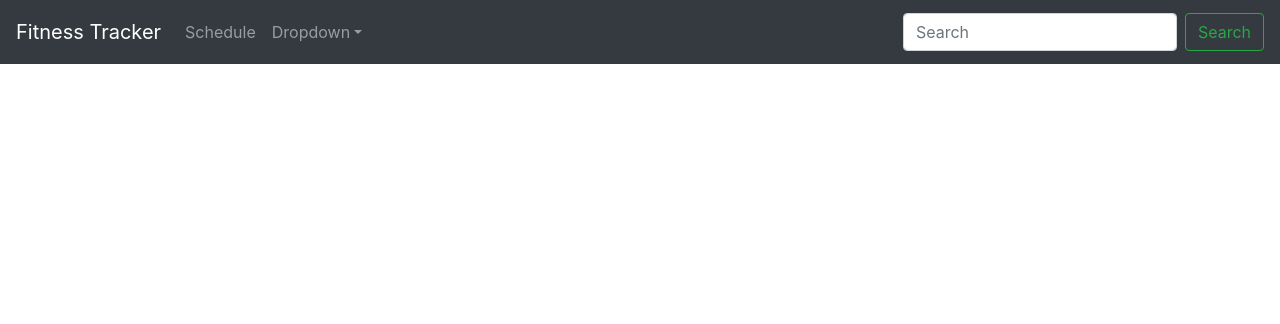
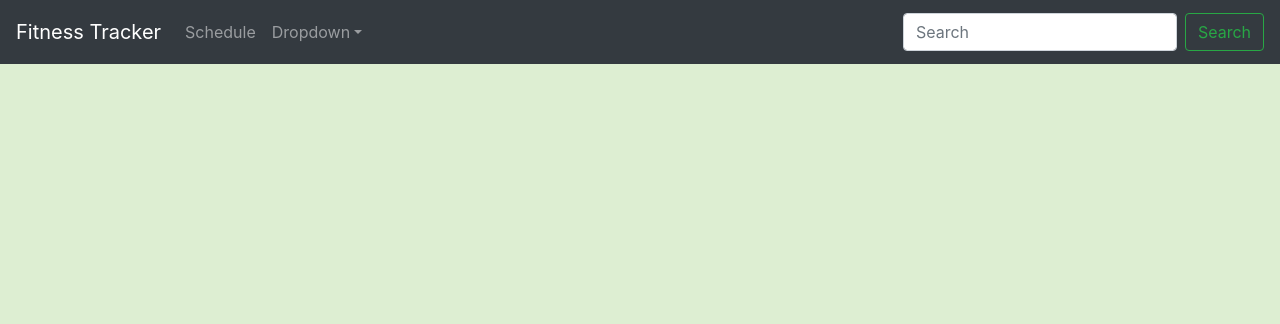
Before and after one commit to dimavitvickiy/fitnessTracker, a Flask app: page / in a window 1280 px wide. Shown: the top 324 px of the page. Run offline with Flask 2, Linux system fonts and the light colour scheme; some libraries are stand-ins or nearby versions.

Commit message:
fixed jsx files

```diff
--- a/frontend_static/css/index.css
+++ b/frontend_static/css/index.css
@@ -1,3 +1 @@
-body {
-    background: #ddeed2;
-}
+@import "main.css";
--- /dev/null
+++ b/frontend_static/css/main.css
@@ -0,0 +1,7 @@
+body {
+    background: #ddeed2;
+}
+
+.header {
+    height: 4em;
+}
--- a/package.json
+++ b/package.json
@@ -6,7 +6,7 @@
   "scripts": {
     "test": "echo \"Error: no test specified\" && exit 1",
     "build": "webpack",
-    "watch": "webpack --watch"
+    "watch": "webpack --watch --display-error-details"
   },
   "repository": {
     "type": "git",
@@ -21,7 +21,9 @@
   "dependencies": {
     "react": "^16.0.0",
     "react-dom": "^16.0.0",
-    "react-router-dom": "^4.2.2"
+    "react-redux": "^5.0.6",
+    "react-router-dom": "^4.2.2",
+    "redux": "^3.7.2"
   },
   "devDependencies": {
     "babel-core": "^6.26.0",
--- a/templates/_base.html.jinja2
+++ b/templates/_base.html.jinja2
@@ -10,7 +10,7 @@
     <link rel="stylesheet" href={{ url_for('static', filename='css/main.css') }}>
 </head>
 <body>
-    <div style="height: 4em">
+    <div class="header">
         {% include 'navbar.html.jinja2' %}
     </div>
 
--- a/templates/navbar.html.jinja2
+++ b/templates/navbar.html.jinja2
@@ -1,4 +1,4 @@
-<nav class="navbar navbar-expand-md navbar-dark bg-dark fixed-top" style="height: 4em">
+<nav class="header navbar navbar-expand-md navbar-dark bg-dark fixed-top">
     <a class="navbar-brand" href="/">Fitness Tracker</a>
     <button class="navbar-toggler" type="button" data-toggle="collapse"
             data-target="#navbarsExampleDefault"
--- a/webpack.config.js
+++ b/webpack.config.js
@@ -30,6 +30,9 @@ module.exports = {
             }
         ]
     },
+    resolve: {
+        extensions: ['.js', '.jsx'],
+    },
     plugins: [
         new ExtractTextPlugin(
             "../css/[name].css", {
```
Also changed, not shown: frontend_static/js/Application/components/Home/index.jsx (added, +7 -0 lines), frontend_static/js/Application/components/Main/index.jsx (added, +15 -0 lines), frontend_static/js/Application/components/Schedule/index.jsx (added, +13 -0 lines), frontend_static/js/Application/index.js (+2 -27 lines).
